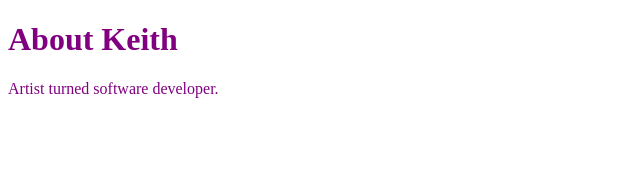
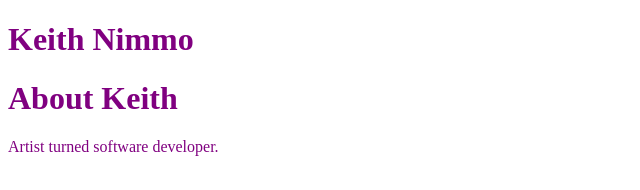
Before and after one commit to KeithorKeith/portfolio-website, a Gatsby site: page /about in a window 1280 px wide. Shown: the whole page, without its empty margins (0-640 px from the left). Built offline with nearby package versions, Linux system fonts and the light colour scheme; Gatsby itself is replaced by a stand-in of ours.

Commit message:
Added a header component.

```diff
--- /dev/null
+++ b/src/components/header.js
@@ -0,0 +1,5 @@
+import React from "react"
+
+export default function Header() {
+    return <h1>Keith Nimmo</h1>
+}
--- a/src/pages/about.js
+++ b/src/pages/about.js
@@ -1,8 +1,10 @@
 import React from "react"
+import Header from "../components/header"
 
 export default function About() {
     return (
         <div style={{ color: 'purple' }}>
+            <Header />
             <h1>About Keith</h1>
             <p>Artist turned software developer.</p>
         </div>
```
